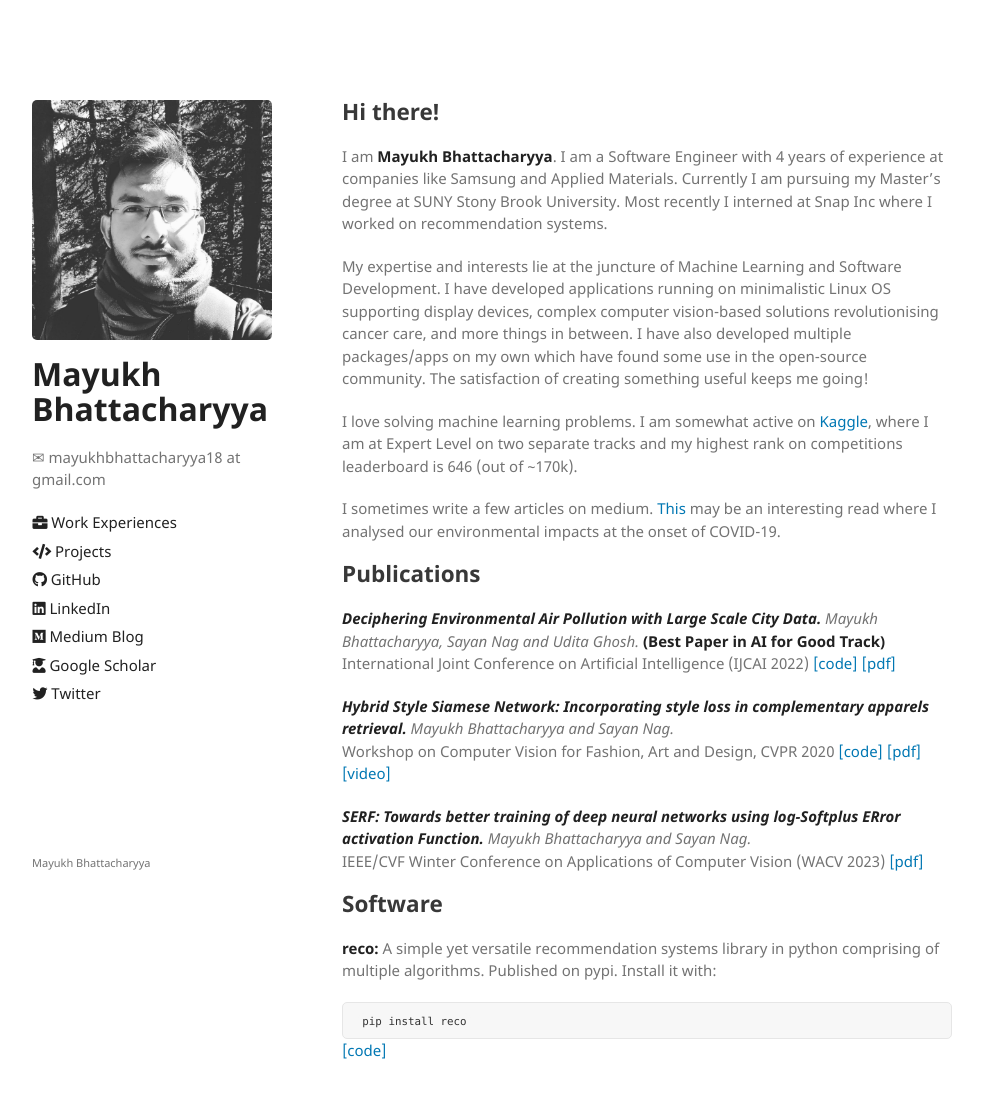
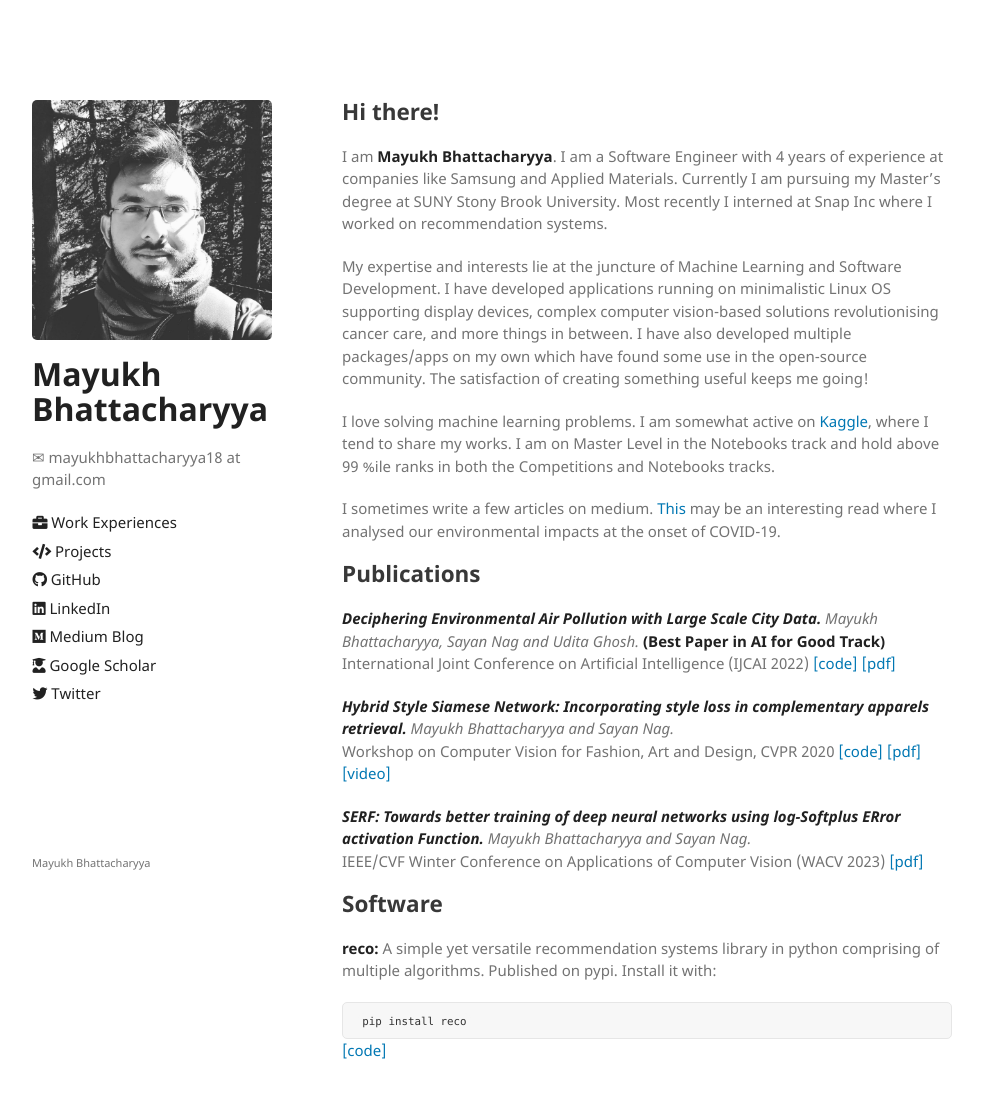
Before and after one commit to mayukh18/mayukh18.github.io, a Jekyll site: the page built from index.md, in a window 1280 px wide. Shown: the whole page, without its empty margins (118-1101 px from the left). Built offline with Jekyll 4.4.1, drawn with Linux system fonts in a browser that asks for light colours; the repository's description, which GitHub fills in, is left out.

Commit message:
Update index.md

```diff
--- a/index.md
+++ b/index.md
@@ -15,8 +15,8 @@ vision-based solutions revolutionising cancer care, and more things in between.
 multiple packages/apps on my own which have found some use in the open-source community.
 The satisfaction of creating something useful keeps me going!
 
-I love solving machine learning problems. I am somewhat active on [Kaggle](https://www.kaggle.com/mayukh18), where
- I am at Expert Level on two separate tracks and my highest rank on competitions leaderboard is 646 (out of ~170k).
+I love solving machine learning problems. I am somewhat active on [Kaggle](https://www.kaggle.com/mayukh18), where I tend to share my works.
+I am on Master Level in the Notebooks track and hold above 99 %ile ranks in both the Competitions and Notebooks tracks.
 
 I sometimes write a few articles on medium. [This](https://towardsdatascience.com/assessing-the-impact-of-the-coronavirus-lockdown-on-our-environment-through-data-2905535da51e)
  may be an interesting read where I analysed our environmental impacts at the onset of COVID-19.
```
